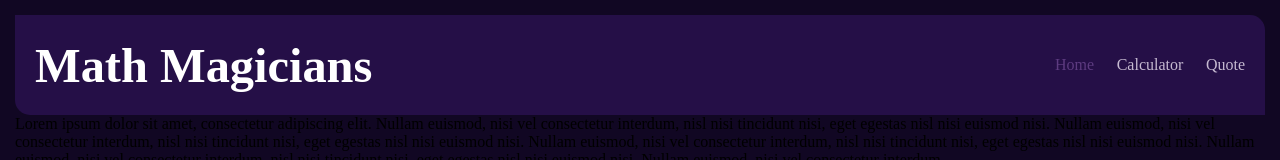
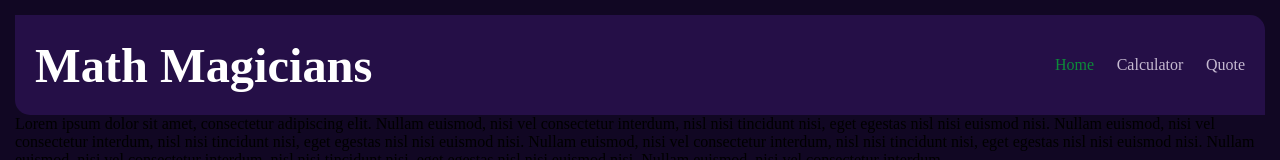
Before and after one commit to Marcraphael12/Marc-the-magician-v2, a React (Create React App) app: page / in a window 1280 px wide. In both pictures the pointer is over the link "Home". Shown: the top 160 px of the page. Built offline with nearby package versions, Linux system fonts and the light colour scheme.

Commit message:
Change the Hover color on header

```diff
--- a/src/components/Pages/header.css
+++ b/src/components/Pages/header.css
@@ -42,7 +42,7 @@ a {
 }
 
 a:hover {
-  color: #5d3b80;
+  color: #00ca32a9;
 }
 
 @media screen and (max-width: 400px) {
```
